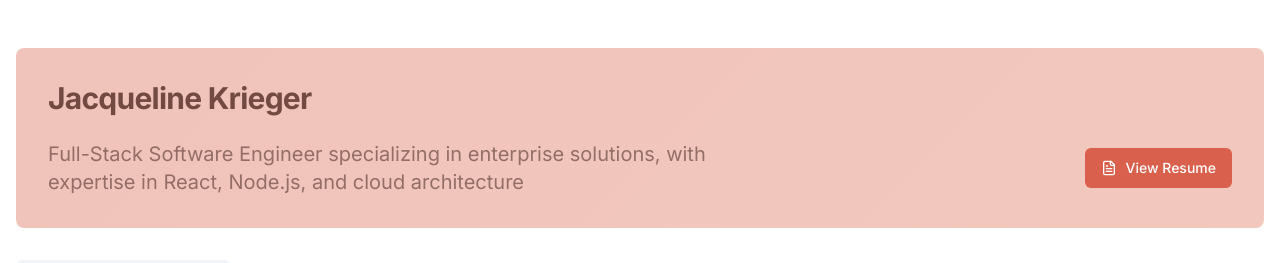
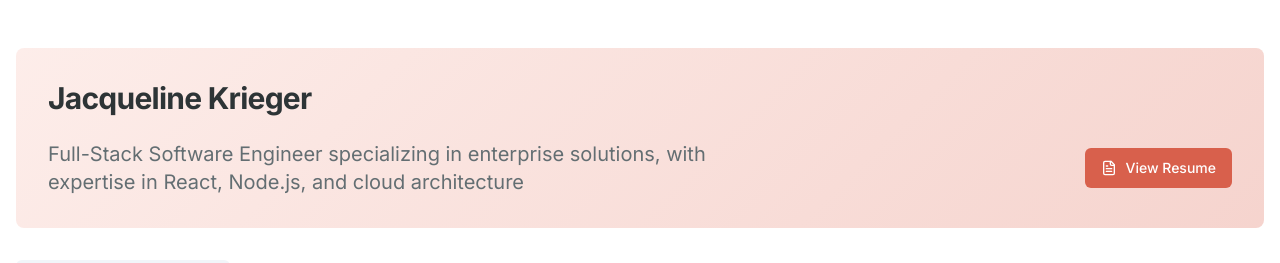
Before and after one commit to kriegercisneros/portfolio, a Next.js app: page / in a window 1280 px wide. Shown: the top 263 px of the page. Built offline with nearby package versions, Linux system fonts and the light colour scheme.

Commit message:
gradient

```diff
--- a/src/components/portfolio/components/header.tsx
+++ b/src/components/portfolio/components/header.tsx
@@ -1,4 +1,4 @@
-// "use client"
+// "use client";
 // import { motion } from 'framer-motion';
 // import { Button } from '@/components/ui/button';
 // import { FileText } from 'lucide-react';
@@ -25,20 +25,31 @@
 //       variants={container}
 //       initial="hidden"
 //       animate="show"
-//       className="mb-16"
+//       className="relative mb-8 p-8 overflow-hidden rounded-lg bg-transparent"
 //     >
+//       <div className="absolute inset-0">
+//         <div
+//           className="absolute inset-0 animate-gradient -z-8 pointer-events-none"
+//           style={{
+//             background: 'linear-gradient(-45deg, #E07A5F, #D8604C,rgb(251, 223, 217))',
+//             backgroundSize: '400% 400%',
+//             opacity: 0.4
+//           }}
+//         />
+//       </div>
+
 //       <motion.div variants={item}>
 //         <h1 className="text-3xl font-bold text-primary tracking-tight mb-6">
 //           Jacqueline Krieger
 //         </h1>
-//         <div className="flex justify-between items-center">
-//           <p className="text-xl text-primary-light max-w-2xl">
+//         <div className="flex flex-col md:flex-row justify-between items-start md:items-center gap-4 md:gap-0">
+//           <p className="hidden md:block text-xl text-primary-light max-w-2xl">
 //             Full-Stack Software Engineer specializing in enterprise solutions,
 //             with expertise in React, Node.js, and cloud architecture
 //           </p>
 //           <Button
 //             onClick={() => window.open('https://docs.google.com/document/d/e/2PACX-1vTf1iIYUDnZgBAcwPDVm12KkgTA_9D35sz6fYqJ5agtQRQ9Tx2QvqxMGC-Gg5gd4TUGzLjwDUps5p0R/pub', '_blank')}
-//             className="bg-primary hover:bg-primary/90 text-white ml-8 whitespace-nowrap"
+//             className="bg-accent hover:bg-accent-dark text-white md:ml-8 whitespace-nowrap transition-colors duration-300 z-0"
 //           >
 //             <FileText className="mr-2 h-4 w-4" />
 //             View Resume
@@ -48,6 +59,8 @@
 //     </motion.header>
 //   );
 // };
+
+// export default Header;
 
 "use client";
 import { motion } from 'framer-motion';
@@ -78,30 +91,31 @@ export const Header = () => {
       animate="show"
       className="relative mb-8 p-8 overflow-hidden rounded-lg bg-transparent"
     >
-      {/* Gradient Background */}
-      <div className="absolute inset-0">
+      {/* Updated gradient container with proper z-indexing */}
+      <div className="absolute inset-0 z-0 w-full h-full">
         <div
-          className="absolute inset-0 animate-gradient -z-8 pointer-events-none"
+          className="absolute inset-0 w-full h-full animate-gradient"
           style={{
-            background: 'linear-gradient(-45deg, #E07A5F, #D8604C, #F2BDB1)',
+            background: 'linear-gradient(-45deg, #E07A5F, #D8604C,rgb(254, 223, 216))',
             backgroundSize: '400% 400%',
-            opacity: 0.4  // Adjusted opacity for better visibility
+            opacity: 0.4
           }}
         />
       </div>
 
-      <motion.div variants={item}>
+      {/* Added z-10 to ensure content stays above gradient */}
+      <motion.div variants={item} className="relative z-10">
         <h1 className="text-3xl font-bold text-primary tracking-tight mb-6">
           Jacqueline Krieger
         </h1>
-        <div className="flex justify-between items-center">
-          <p className="text-xl text-primary-light max-w-2xl">
+        <div className="flex flex-col md:flex-row justify-between items-start md:items-center gap-4 md:gap-0">
+          <p className="hidden md:block text-xl text-primary-light max-w-2xl">
             Full-Stack Software Engineer specializing in enterprise solutions,
             with expertise in React, Node.js, and cloud architecture
           </p>
           <Button
             onClick={() => window.open('https://docs.google.com/document/d/e/2PACX-1vTf1iIYUDnZgBAcwPDVm12KkgTA_9D35sz6fYqJ5agtQRQ9Tx2QvqxMGC-Gg5gd4TUGzLjwDUps5p0R/pub', '_blank')}
-            className="bg-accent hover:bg-accent-dark text-white ml-8 whitespace-nowrap transition-colors duration-300 z-0"
+            className="bg-accent hover:bg-accent-dark text-white md:ml-8 whitespace-nowrap transition-colors duration-300"
           >
             <FileText className="mr-2 h-4 w-4" />
             View Resume
@@ -111,3 +125,5 @@ export const Header = () => {
     </motion.header>
   );
 };
+
+export default Header;
--- a/tailwind.config.ts
+++ b/tailwind.config.ts
@@ -96,7 +96,7 @@ const config = {
         'card-hover': '0 10px 15px -3px rgba(0, 0, 0, 0.1), 0 4px 6px -2px rgba(0, 0, 0, 0.05)',
         "accordion-down": "accordion-down 0.2s ease-out",
         "accordion-up": "accordion-up 0.2s ease-out",
-        "gradient": "gradientShift 15s ease infinite",
+        "gradient": "gradientShift 6s ease infinite",
       },
       keyframes: {
         fadeIn: {
```
